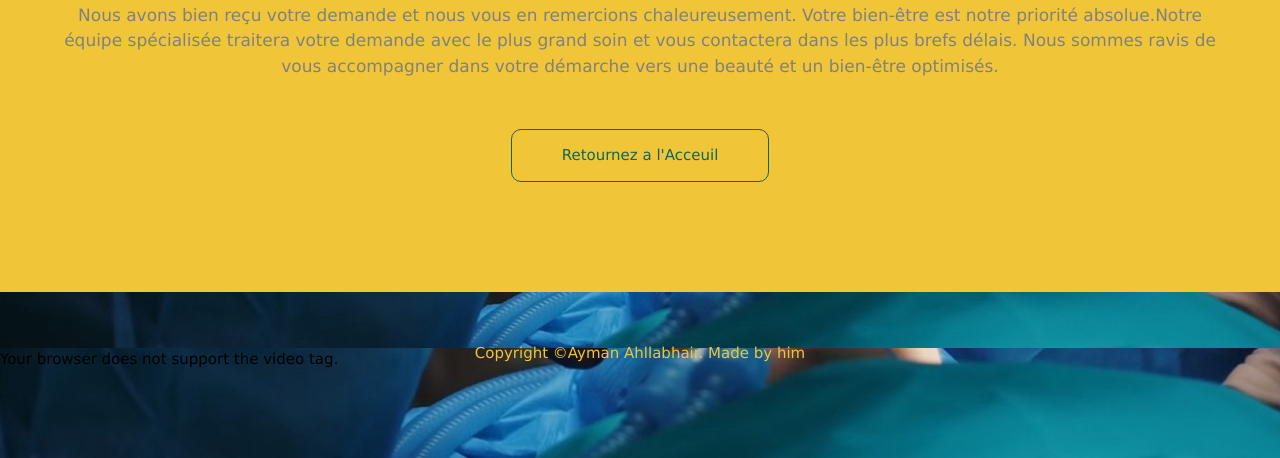
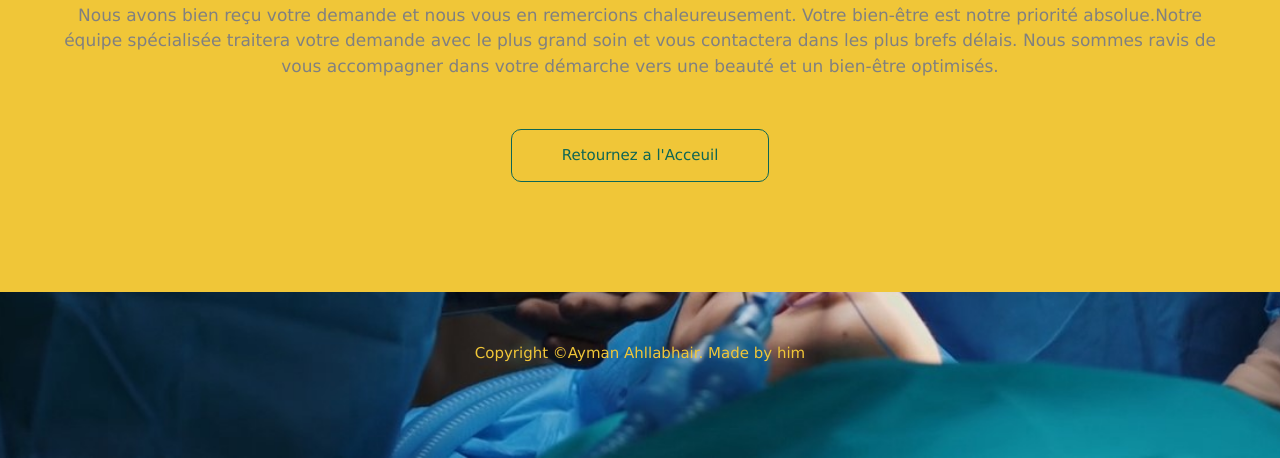
Before and after one commit to bigjasy/AestheticSignatures, a plain HTML site: page index4.html in a window 1280 px wide. Shown: the part 342-800 px from the top of the page. Drawn offline with nearby package versions, Linux system fonts and the light colour scheme.

Commit message:
Update index4.html

```diff
--- a/index4.html
+++ b/index4.html
@@ -11,7 +11,7 @@
 </head>
   <style>
   body {
-        background-image: url('images/Capture3.jpg'); /* Specify the path to your image */
+         /* Specify the path to your image */
     background-size: cover; /* Cover the entire background */
     background-position: center; /* Center the background image */
     background-repeat: no-repeat; /
@@ -26,7 +26,7 @@
   z-index: -1; /* Ensures the video stays in the background */
 }
 
-.background-video video {
+.background-video img {
   min-width: 100%;
   min-height: 100%;
   width: auto;
```
